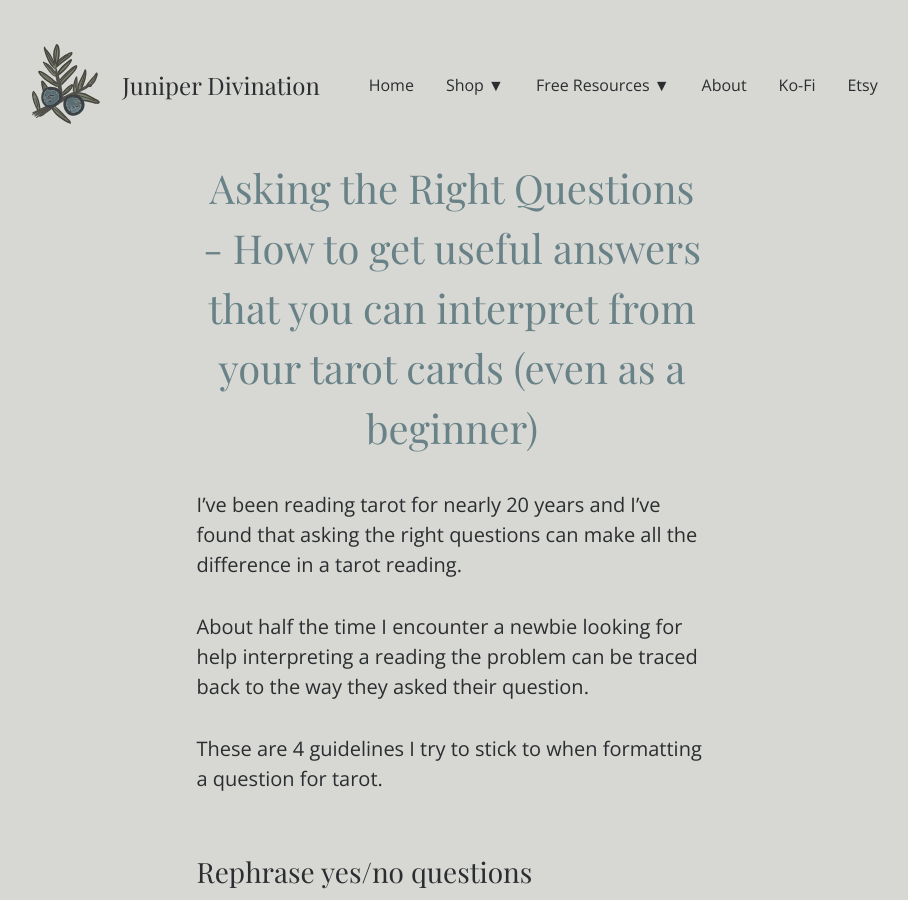
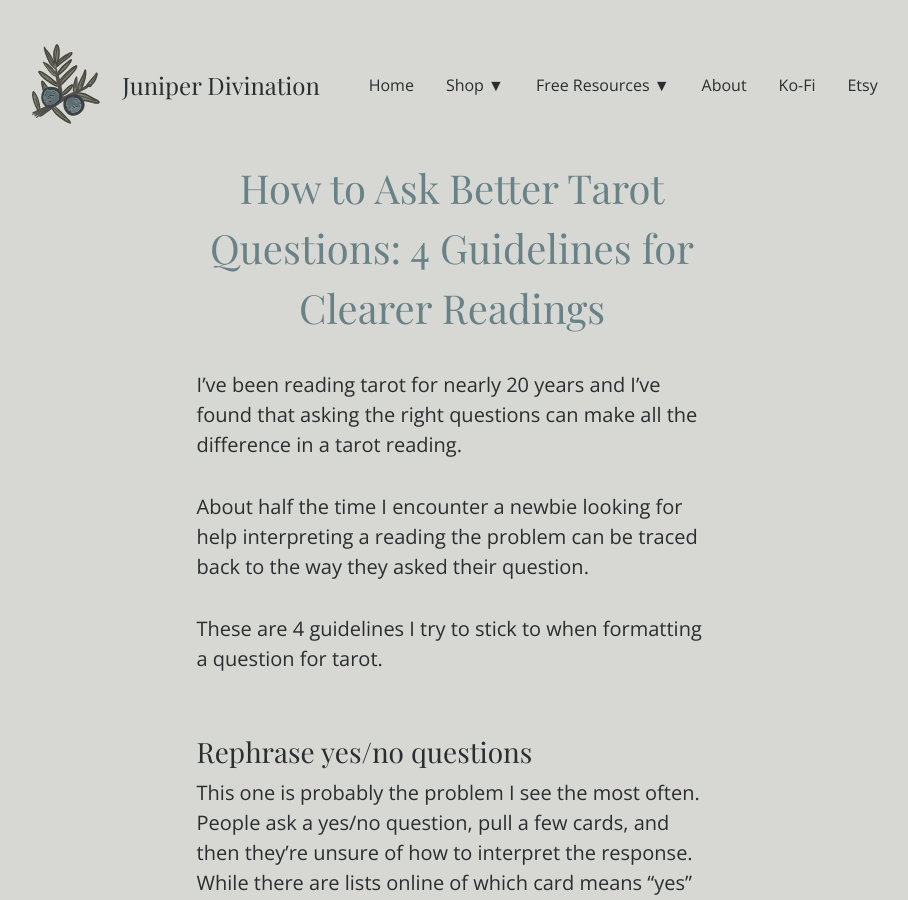
Before and after one commit to arabellas-craft/arabellas-craft.github.io, a Jekyll site: the page built from _posts/2021-10-21-Asking-the-Right-Questions.markdown, in a window 1280 px wide and 900 px high. Shown: the whole window, without its empty margins (188-1096 px from the left). Built offline with Jekyll 4.4.1, drawn with Linux system fonts in a browser that asks for light colours; some web fonts are replaced.

Commit message:
Update article meta and titles

```diff
--- a/_posts/2021-10-21-Asking-the-Right-Questions.markdown
+++ b/_posts/2021-10-21-Asking-the-Right-Questions.markdown
@@ -1,9 +1,9 @@
 ---
 layout: article
-title:  "Asking the Right Questions - How to get useful answers that you can interpret from your tarot cards (even as a beginner)"
+title:  "How to Ask Better Tarot Questions: 4 Guidelines for Clearer Readings"
 date:   2021-10-21 20:51:01 -0700
 tag: article
-short-description: "The way you formulate your questions in tarot can have a big effect on the answers you get. Here are 4 guidelines I use when asking questions in a tarot reading."
+short-description: "Stop getting confusing tarot readings because of poorly phrased questions. Learn 4 essential guidelines for asking questions that get clear, actionable answers - even as a beginner. Includes how to rephrase yes/no questions and avoid common mistakes."
 categories: tarot reading questions, tarot card questions, best questions for tarot readings, tarot card interpretation questions, meaningful tarot questions, tarot card guidance questions, tarot reading tips, tarot question ideas, asking the tarot the right questions, effective tarot questions, tarot question examples, getting accurate tarot answers, tarot card inquiry, tarot divination questions, tarot reader advice, tarot question prompts, tarot question techniques, tarot inquiry strategies, asking tarot cards for guidance, tarot query tips
 img: "asking-questions.jpg"
 permalink: /good-questions-for-tarot-readings/
```
Also changed, not shown: _posts/2023-09-29-Tarot-reading-beyond-the-basics.md (+2 -2 lines), _posts/2024-08-15-yes-or-no-tarot.md (+2 -2 lines), _posts/2025-10-25-common-tea-leaf-symbols.md (+2 -2 lines).
